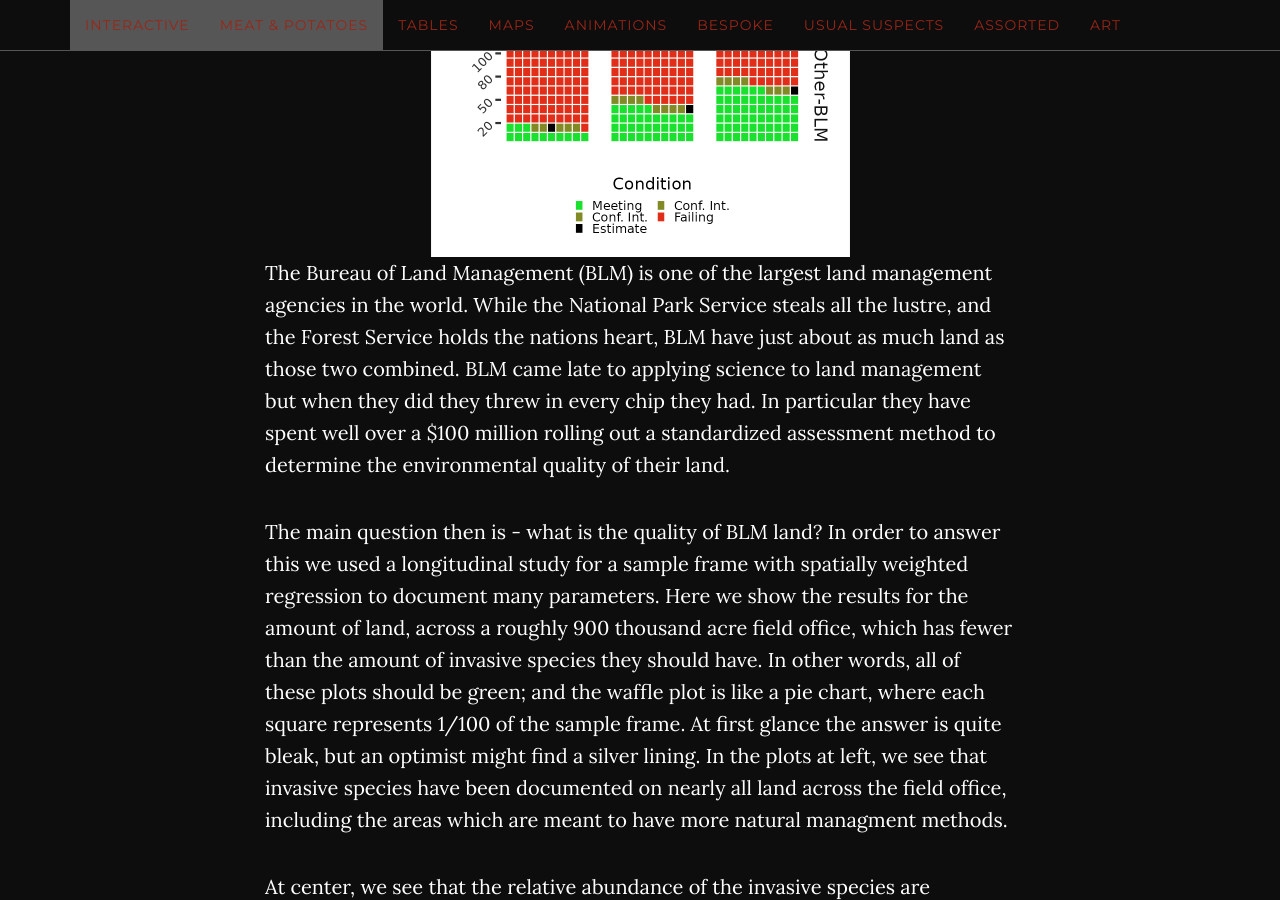
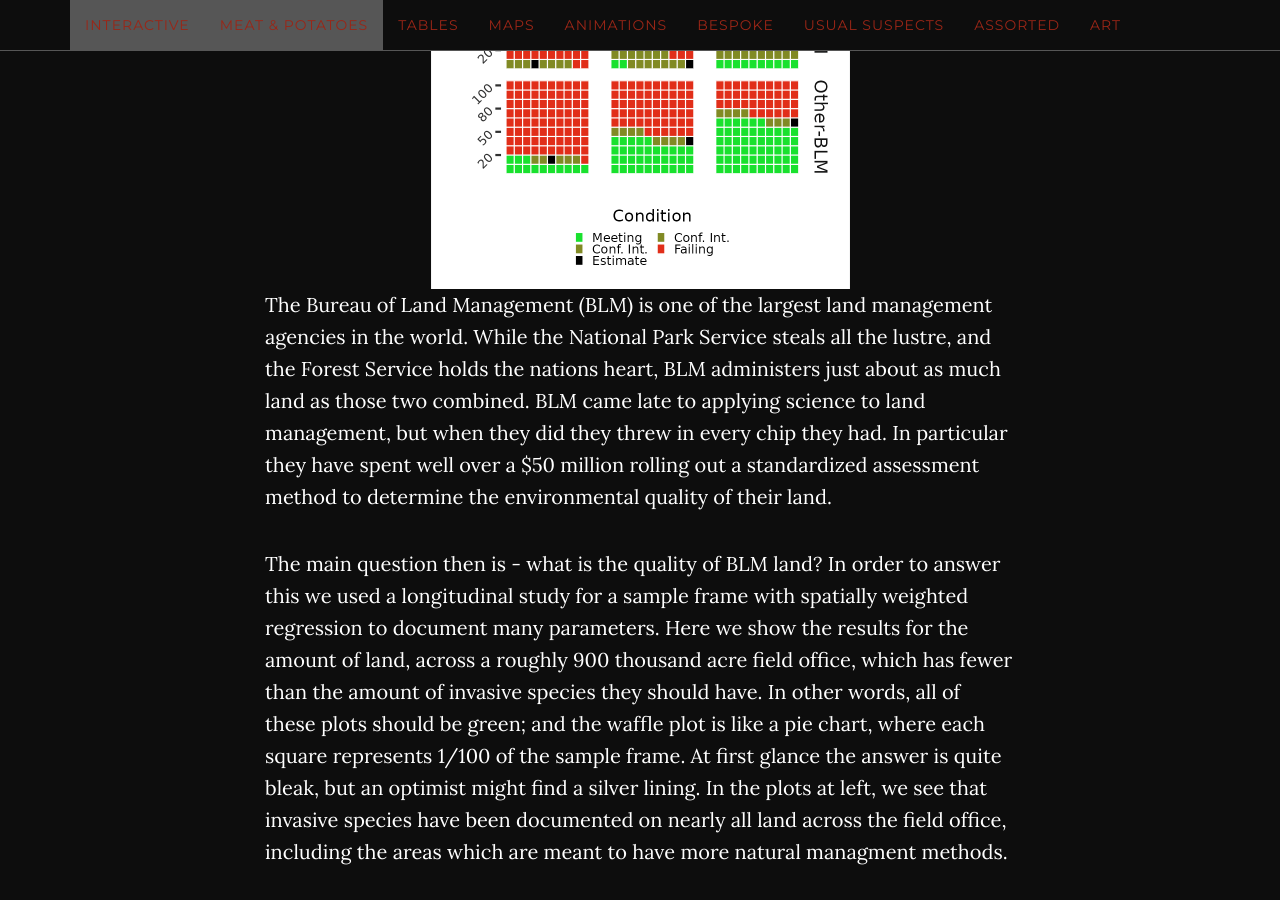
Before and after one commit to sagesteppe/DataVizGallery, a Jekyll site: the page built from index.html, in a window 1280 px wide and 900 px high, scrolled down 6268 px. Built offline with Jekyll 4.4.1, drawn with Linux system fonts in a browser that asks for light colours; some of the changed text lies outside the part shown.

Commit message:
meat potatoes writing

```diff
--- a/_includes/meatpotatoes.html
+++ b/_includes/meatpotatoes.html
@@ -27,9 +27,9 @@
 
                 <img src="{{site.url}}/figures/waffles.png" width="419" height="600"  class="center" alt="waffles" style="display: block; margin: auto;" />
                 <p>The Bureau of Land Management (BLM) is one of the largest land management agencies in the world.
-                  While the National Park Service steals all the lustre, and the Forest Service holds the nations heart, BLM have just about as much land as those two combined.
-                  BLM came late to applying science to land management but when they did they threw in every chip they had.
-                  In particular they have spent well over a $100 million rolling out a standardized assessment method to determine the environmental quality of their land. </p>
+                  While the National Park Service steals all the lustre, and the Forest Service holds the nations heart, BLM administers just about as much land as those two combined.
+                  BLM came late to applying science to land management, but when they did they threw in every chip they had.
+                  In particular they have spent well over a $50 million rolling out a standardized assessment method to determine the environmental quality of their land. </p>
 
                 <p>The main question then is - what is the quality of BLM land?
                   In order to answer this we used a longitudinal study for a sample frame with spatially weighted regression to document many parameters.
```
Also changed, not shown: other parts of _includes/meatpotatoes.html (+3 -3 lines).
